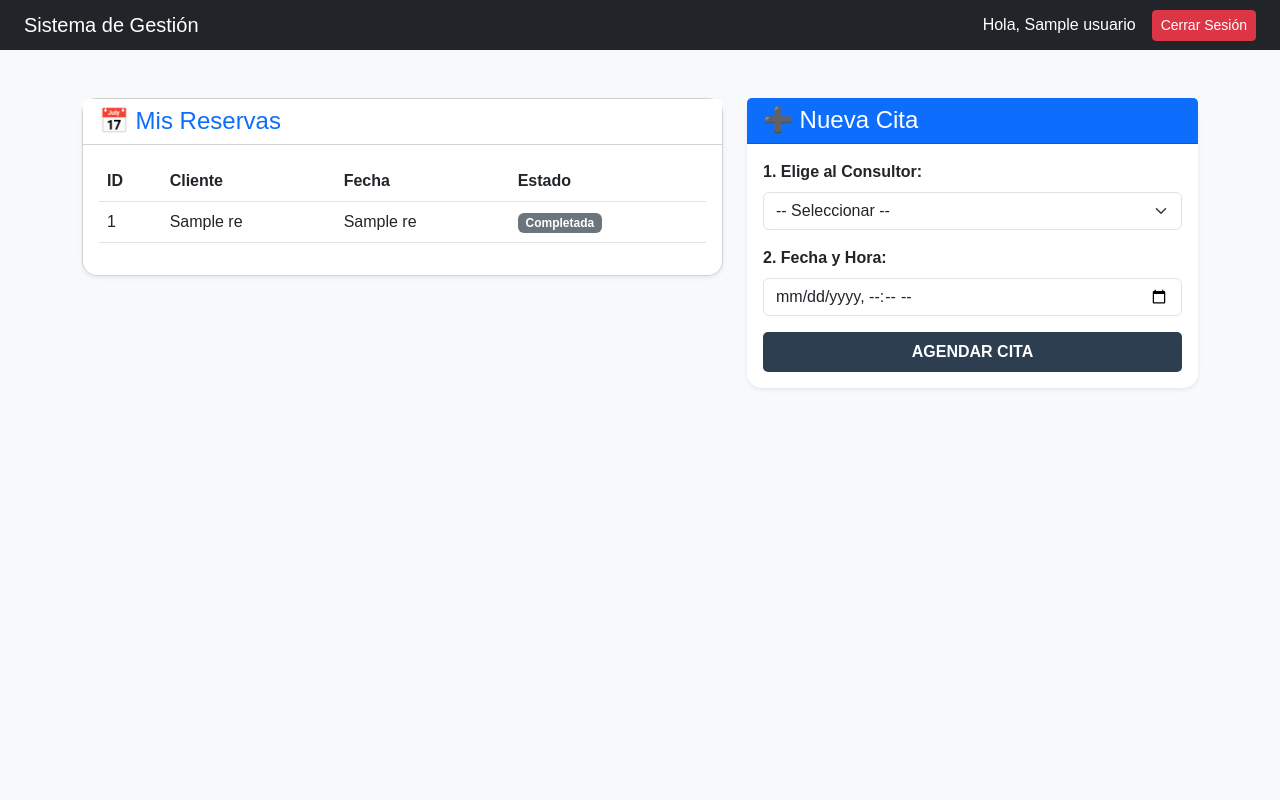
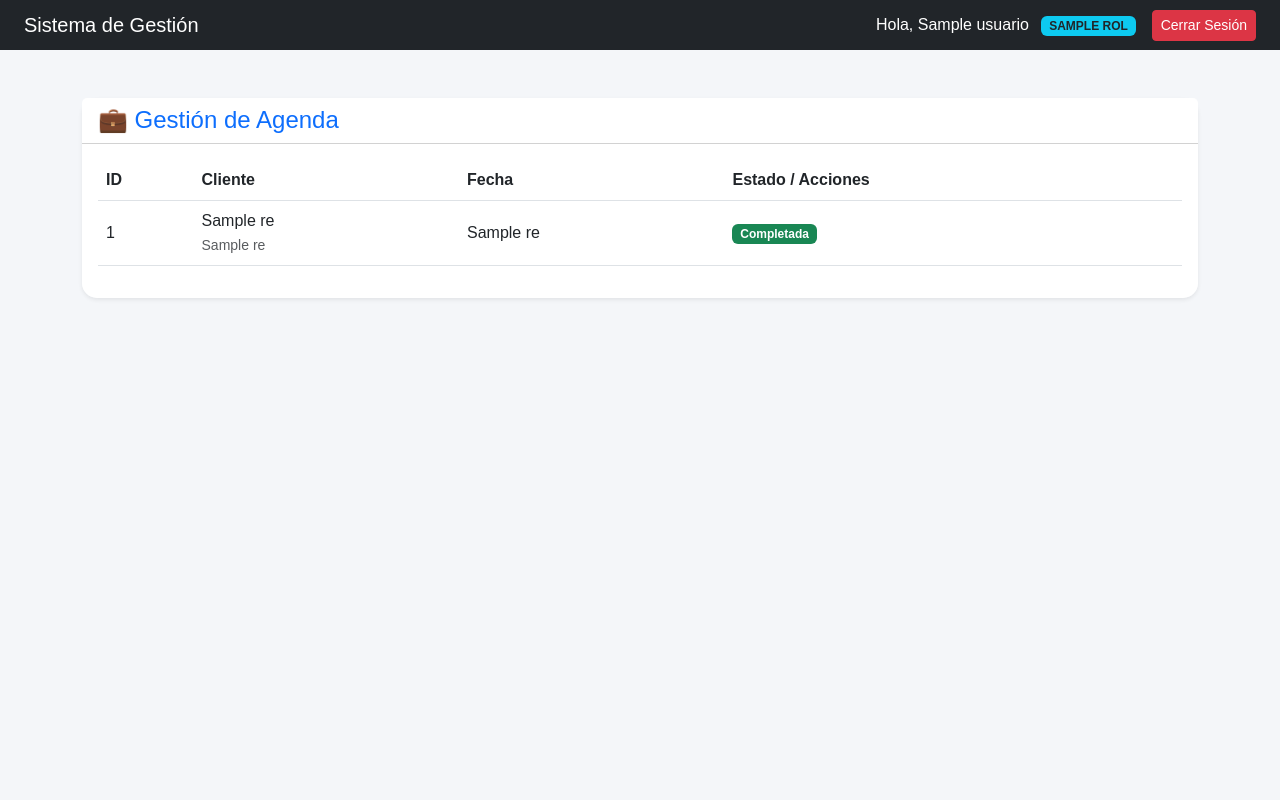
Before and after one commit to ju4n-Aragon/DESARROLLO1_PROYECTO, a Flask app: template templates/dashboard.html in a window 1280 px wide. Run offline with Flask 3, Linux system fonts and the light colour scheme; the template is opened without the code that fills it: most values are stand-ins (such as "Sample title", 1, 10 or a date in 2020).

Commit message:
Se añade mas funciones a la pagina web

```diff
--- a/app.py
+++ b/app.py
@@ -1,45 +1,42 @@
-from flask import Flask, render_template, request, redirect, url_for, session, flash
-from backend.sistema import SistemaBackend # Importamos tu backend existente
+from flask import Flask, render_template, request, redirect, url_for, flash, session
+from backend.sistema import SistemaBackend
 
 app = Flask(__name__)
-app.secret_key = "mi_clave_super_secreta" # Necesario para guardar la sesión del usuario
+app.secret_key = "secreto_seguro"  # Necesario para usar flash messages y session
 
-# Instanciamos tu base de datos
+# Conectamos con el backend
 db = SistemaBackend()
 
-# --- RUTA 1: LOGIN (Página de inicio) ---
+# --- RUTA 1: LOGIN ---
 @app.route('/', methods=['GET', 'POST'])
 def login():
     if request.method == 'POST':
-        # Recogemos los datos del formulario HTML
         usuario = request.form['username']
         password = request.form['password']
 
-        # Usamos TU lógica de backend
-        exito, rol = db.autenticar(usuario, password)
+        exito, user_id = db.autenticar(usuario, password)
 
         if exito:
-            # Guardamos datos en la "sesión" (memoria del navegador)
+            # Guardamos datos en la sesión del navegador
             session['usuario'] = usuario
-            session['rol'] = rol
+            datos_usuario = db.get_usuario(usuario)
+            session['rol'] = datos_usuario['rol']
             return redirect(url_for('dashboard'))
         else:
             flash("Usuario o contraseña incorrectos")
 
     return render_template('login.html')
 
-# --- RUTA DE REGISTRO (Actualizada) ---
+# --- RUTA 2: REGISTRO ---
 @app.route('/registro', methods=['GET', 'POST'])
 def registro():
     if request.method == 'POST':
-        # 1. Recoger datos básicos
-        rol = request.form['rol'] # 'cliente' o 'consultor'
+        rol = request.form['rol']
         nombre = request.form['nombre']
         email = request.form['email']
         usuario = request.form['username']
         password = request.form['password']
 
-        # 2. Recoger datos extra (solo si es consultor)
         especialidad = "General"
         tarifa = 0
 
@@ -50,7 +47,6 @@ def registro():
             except ValueError:
                 tarifa = 0
 
-        # 3. Guardar en Base de Datos usando tu backend
         exito, msg = db.registrar_usuario(
             usuario, password, nombre, email,
             rol=rol,
@@ -66,7 +62,7 @@ def registro():
 
     return render_template('register.html')
 
-# --- RUTA 2: DASHBOARD (Actualizada) ---
+# --- RUTA 3: DASHBOARD (PANEL PRINCIPAL) ---
 @app.route('/dashboard')
 def dashboard():
     if 'usuario' not in session: return redirect(url_for('login'))
@@ -74,32 +70,30 @@ def dashboard():
     usuario = session['usuario']
     rol = session['rol']
 
-    # 1. Recuperamos la lista de consultores para el menú desplegable
     consultores = db.get_consultores_disponibles()
+    ganancias = 0  # Variable nueva para el dinero
 
-    # 2. Recuperamos las reservas existentes para la tabla
     if rol == 'cliente':
         reservas = db.get_reservas_cliente(usuario)
     else:
+        # LÓGICA NUEVA: Si es consultor, traemos reservas Y calculamos dinero
         reservas = db.get_reservas_consultor(usuario)
+        ganancias = db.calcular_ganancias_consultor(usuario)
 
-    # Enviamos todo al HTML
-    return render_template('dashboard.html', usuario=usuario, rol=rol, consultores=consultores, reservas=reservas)
+    # Enviamos la variable 'ganancias' al HTML
+    return render_template('dashboard.html', usuario=usuario, rol=rol,
+                           consultores=consultores, reservas=reservas, ganancias=ganancias)
 
-# --- RUTA NUEVA: PROCESAR LA CITA ---
+# --- RUTA 4: CREAR CITA ---
 @app.route('/crear_cita', methods=['POST'])
 def crear_cita():
     if 'usuario' not in session: return redirect(url_for('login'))
 
     usuario = session['usuario']
-    # Recogemos los datos del formulario HTML
     consultor_nombre = request.form['consultor']
-    fecha_html = request.form['fecha'] # Viene como "2023-12-12T14:30"
+    fecha_html = request.form['fecha']
 
-    # Pequeño truco: Python espera espacio en vez de 'T' entre fecha y hora
-    fecha_final = fecha_html.replace('T', ' ')
-
-    exito, msg = db.crear_reserva(usuario, consultor_nombre, fecha_final)
+    exito, msg = db.crear_reserva(usuario, consultor_nombre, fecha_html)
 
     if exito:
         flash("¡Cita agendada con éxito!")
@@ -108,11 +102,30 @@ def crear_cita():
 
     return redirect(url_for('dashboard'))
 
-# --- RUTA 3: CERRAR SESIÓN ---
+# --- RUTA 5: GESTIONAR CITA (NUEVA) ---
+# Esta ruta recibe los clics de "Completar" o "Cancelar"
+@app.route('/gestionar_cita', methods=['POST'])
+def gestionar_cita():
+    if 'usuario' not in session: return redirect(url_for('login'))
+
+    id_reserva = request.form['id_reserva']
+    accion = request.form['accion'] # 'completar' o 'cancelar'
+    notas = request.form.get('notas', '')
+
+    if accion == 'completar':
+        db.actualizar_estado_cita(id_reserva, 'Completada', notas)
+        flash("¡Cita completada! Honorarios sumados.")
+    elif accion == 'cancelar':
+        db.actualizar_estado_cita(id_reserva, 'Cancelada', "Cancelada por consultor.")
+        flash("Cita cancelada.")
+
+    return redirect(url_for('dashboard'))
+
+# --- RUTA 6: CERRAR SESIÓN ---
 @app.route('/logout')
 def logout():
     session.clear()
     return redirect(url_for('login'))
 
 if __name__ == '__main__':
-    app.run(debug=True, port=5000)
+    app.run(debug=True)
--- a/static/style.css
+++ b/static/style.css
@@ -1,43 +1,59 @@
-/* --- ESTILOS GENERALES (Aplican a toda la web) --- */
+/* --- ESTILOS GENERALES --- */
 body {
     font-family: 'Arial', sans-serif;
     margin: 0;
-    min-height: 100vh; /* Asegura que la página cubra el alto */
+    min-height: 100vh;
 }
 
-/* --- ESTILO SOLO PARA LOGIN Y REGISTRO --- */
+/* --- MODO LOGIN (Imagen de fondo) --- */
 .modo-login {
-    /* Fondo con imagen solo aquí */
     background-image: url('fondo_login.jpg');
     background-size: cover;
     background-position: center;
     background-repeat: no-repeat;
-
-    /* Centrado perfecto (Flexbox) solo para la tarjeta de login */
     display: flex;
     align-items: center;
     justify-content: center;
-    height: 100vh; /* Fija la altura al 100% de la ventana */
+    height: 100vh;
+    color: #333; /* Texto oscuro por defecto */
 }
 
-/* --- ESTILO PARA EL DASHBOARD --- */
+/* --- MODO DASHBOARD (Fondo gris plano) --- */
 .modo-dashboard {
-    background-color: #f4f6f9; /* Un gris muy suave y profesional para trabajar */
-    display: block; /* Flujo normal: Barra arriba, contenido abajo */
+    background-color: #f4f6f9;
+    display: block;
+    color: #212529; /* Texto CASI negro (gris muy oscuro) para todo el dashboard */
 }
 
-/* --- TARJETAS --- */
+/* --- TARJETAS (CARDS) --- */
 .card {
-    background-color: rgba(255, 255, 255, 0.95) !important;
     border-radius: 15px;
     box-shadow: 0 10px 25px rgba(0,0,0,0.1);
-    /* Quitamos el ancho fijo para que sirva en el dashboard también */
+    border: none;
+    /* Quitamos el !important para que no rompa la tarjeta verde */
+    background-color: rgba(255, 255, 255, 0.98);
+    color: #212529; /* Texto negro dentro de las tarjetas */
 }
 
-/* Para el login, forzamos un ancho específico */
-.login-card {
-    width: 400px;
-    padding: 20px;
+/* --- REGLA ESPECIAL: Para la tarjeta de Dinero (bg-success) --- */
+.card.bg-success {
+    background-color: #198754 !important; /* Verde Bootstrap forzado */
+    color: #ffffff !important; /* Texto BLANCO forzado solo aquí */
+}
+/* Aseguramos que los textos pequeños dentro de la tarjeta verde sean blancos */
+.card.bg-success h2,
+.card.bg-success h5,
+.card.bg-success small {
+    color: #ffffff !important;
+}
+
+/* --- TABLAS (Forzar texto negro en las filas) --- */
+.table {
+    color: #212529 !important;
+}
+.table td, .table th {
+    color: #212529 !important; /* Negrilla en las celdas */
+    vertical-align: middle;
 }
 
 /* --- BOTONES --- */
@@ -53,7 +69,13 @@ body {
     transition: background 0.3s;
     width: 100%;
 }
-
 .boton-principal:hover {
     background-color: #34495E;
+    color: white;
 }
+
+/* Ajuste para el Login */
+.login-card {
+    width: 400px;
+    padding: 20px;
+}
--- a/templates/dashboard.html
+++ b/templates/dashboard.html
@@ -5,58 +5,97 @@
     <link href="https://cdn.jsdelivr.net/npm/bootstrap@5.3.0/dist/css/bootstrap.min.css" rel="stylesheet">
     <link rel="stylesheet" href="{{ url_for('static', filename='style.css') }}">
 </head>
-<body style="background-color: #f8f9fa;"> <nav class="navbar navbar-dark bg-dark px-4">
+<body class="modo-dashboard">
+
+    <nav class="navbar navbar-dark bg-dark px-4">
         <span class="navbar-brand mb-0 h1">Sistema de Gestión</span>
         <div class="d-flex align-items-center">
-            <span class="text-white me-3">Hola, {{ usuario }}</span>
+            <span class="text-white me-3">
+                Hola, {{ usuario }} <span class="badge bg-info text-dark ms-2">{{ rol|upper }}</span>
+            </span>
             <a href="/logout" class="btn btn-danger btn-sm">Cerrar Sesión</a>
         </div>
     </nav>
 
     <div class="container mt-5">
-
         {% with messages = get_flashed_messages() %}
             {% if messages %}
-                <div class="alert alert-info alert-dismissible fade show" role="alert">
+                <div class="alert alert-success alert-dismissible fade show">
                     {{ messages[0] }}
                     <button type="button" class="btn-close" data-bs-dismiss="alert"></button>
                 </div>
             {% endif %}
         {% endwith %}
 
+        {% if rol == 'consultor' %}
+        <div class="row mb-4">
+            <div class="col-md-12">
+                <div class="card bg-success text-white shadow">
+                    <div class="card-body d-flex justify-content-between align-items-center">
+                        <div>
+                            <h5 class="card-title mb-0">💰 Mis Ganancias Totales</h5>
+                            <small>Suma de citas completadas</small>
+                        </div>
+                        <h2 class="mb-0 fw-bold">${{ ganancias }} USD</h2>
+                    </div>
+                </div>
+            </div>
+        </div>
+        {% endif %}
+
         <div class="row">
-            <div class="col-md-7">
+            <div class="{{ 'col-md-7' if rol == 'cliente' else 'col-md-12' }}">
                 <div class="card shadow-sm mb-4">
                     <div class="card-header bg-white">
-                        <h4 class="mb-0 text-primary">📅 Mis Reservas</h4>
+                        <h4 class="mb-0 text-primary">
+                            {{ '📅 Mis Reservas' if rol == 'cliente' else '💼 Gestión de Agenda' }}
+                        </h4>
                     </div>
                     <div class="card-body">
-                        <table class="table table-hover">
+                        <table class="table table-hover align-middle">
                             <thead>
                                 <tr>
                                     <th>ID</th>
                                     <th>{{ 'Consultor' if rol == 'cliente' else 'Cliente' }}</th>
                                     <th>Fecha</th>
-                                    <th>Estado</th>
+                                    <th>Estado / Acciones</th>
                                 </tr>
                             </thead>
                             <tbody>
                                 {% for res in reservas %}
                                 <tr>
-                                    <td>{{ res[0] }}</td> <td>{{ res[1] }}</td> <td>{{ res[2] }}</td> <td>
-                                        {% if res[3] == 'Activa' %}
-                                            <span class="badge bg-success">Activa</span>
-                                        {% elif res[3] == 'Cancelada' %}
-                                            <span class="badge bg-danger">Cancelada</span>
+                                    <td>{{ res[0] }}</td>
+                                    <td>{{ res[1] }}<br><small class="text-muted">{{ res[4] }}</small></td>
+                                    <td>{{ res[2] }}</td>
+
+                                    <td>
+                                        {% if rol == 'consultor' and res[3] == 'Activa' %}
+                                            <form action="/gestionar_cita" method="POST" class="d-flex gap-2">
+                                                <input type="hidden" name="id_reserva" value="{{ res[0] }}">
+
+                                                <input type="text" name="notas" class="form-control form-control-sm" placeholder="Conclusiones..." required>
+
+                                                <button type="submit" name="accion" value="completar" class="btn btn-success btn-sm" title="Completar">✔</button>
+
+                                                <button type="submit" name="accion" value="cancelar" class="btn btn-outline-danger btn-sm" title="Cancelar" formnovalidate>✖</button>
+                                            </form>
+
                                         {% else %}
-                                            <span class="badge bg-secondary">Completada</span>
+                                            {% if res[3] == 'Activa' %}
+                                                <span class="badge bg-primary">Pendiente</span>
+                                            {% elif res[3] == 'Cancelada' %}
+                                                <span class="badge bg-danger">Cancelada</span>
+                                            {% else %}
+                                                <span class="badge bg-success">Completada</span>
+                                                {% if res[5] %}
+                                                    <br><small class="text-muted fst-italic">"{{ res[5] }}"</small>
+                                                {% endif %}
+                                            {% endif %}
                                         {% endif %}
                                     </td>
                                 </tr>
                                 {% else %}
-                                <tr>
-                                    <td colspan="4" class="text-center text-muted">No tienes reservas registradas.</td>
-                                </tr>
+                                <tr><td colspan="4" class="text-center text-muted">No hay registros.</td></tr>
                                 {% endfor %}
                             </tbody>
                         </table>
@@ -64,6 +103,7 @@
                 </div>
             </div>
 
+            {% if rol == 'cliente' %}
             <div class="col-md-5">
                 <div class="card shadow-sm border-0">
                     <div class="card-header bg-primary text-white">
@@ -71,32 +111,30 @@
                     </div>
                     <div class="card-body">
                         <form action="/crear_cita" method="POST">
-
                             <div class="mb-3">
                                 <label class="form-label fw-bold">1. Elige al Consultor:</label>
                                 <select name="consultor" class="form-select" required>
                                     <option value="" disabled selected>-- Seleccionar --</option>
                                     {% for cons in consultores %}
                                         <option value="{{ cons.nombre }}">
-                                            {{ cons.nombre }} - ${{ cons.tarifa }}/hora
+                                            {{ cons.nombre }} - ${{ cons.tarifa }}/h ({{ cons.especialidad }})
                                         </option>
                                     {% endfor %}
                                 </select>
                             </div>
-
                             <div class="mb-3">
                                 <label class="form-label fw-bold">2. Fecha y Hora:</label>
                                 <input type="datetime-local" name="fecha" class="form-control" required>
                             </div>
-
                             <button type="submit" class="boton-principal w-100 py-2">AGENDAR CITA</button>
                         </form>
                     </div>
                 </div>
             </div>
+            {% endif %}
+
         </div>
     </div>
-
     <script src="https://cdn.jsdelivr.net/npm/bootstrap@5.3.0/dist/js/bootstrap.bundle.min.js"></script>
 </body>
 </html>
```
Also changed, not shown: backend/bd.sql (deleted, +0 -116 lines), backend/sistema.py (+35 -43 lines), bd.sql (added, +90 -0 lines).
